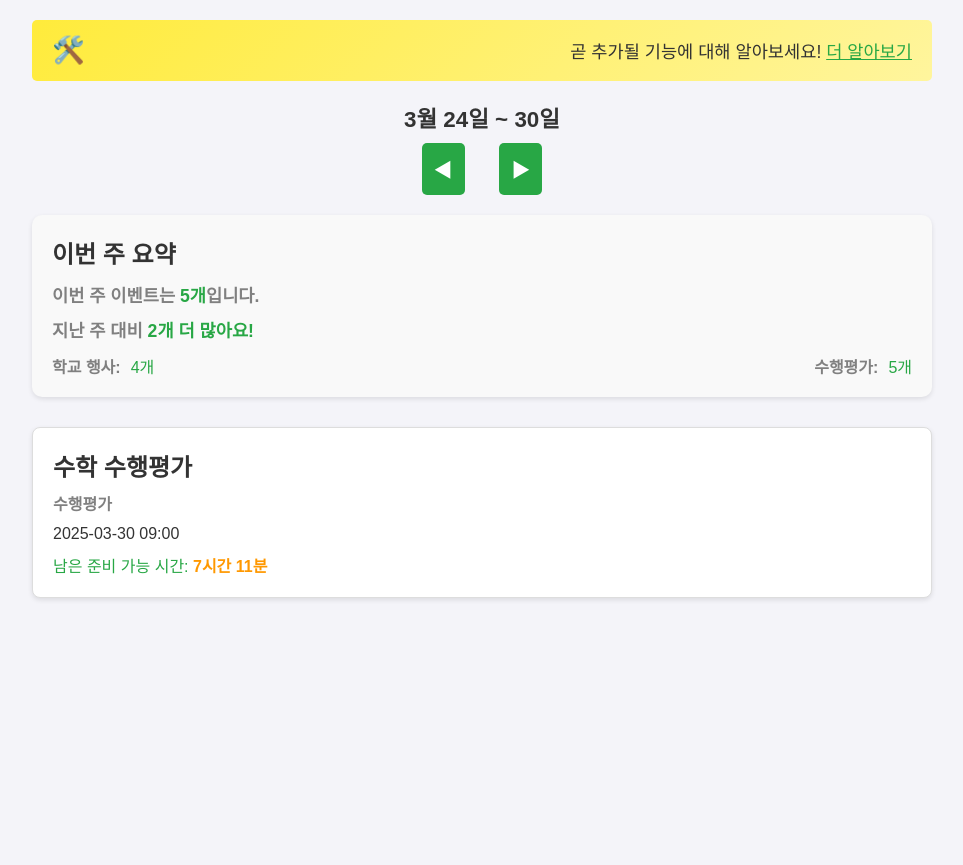
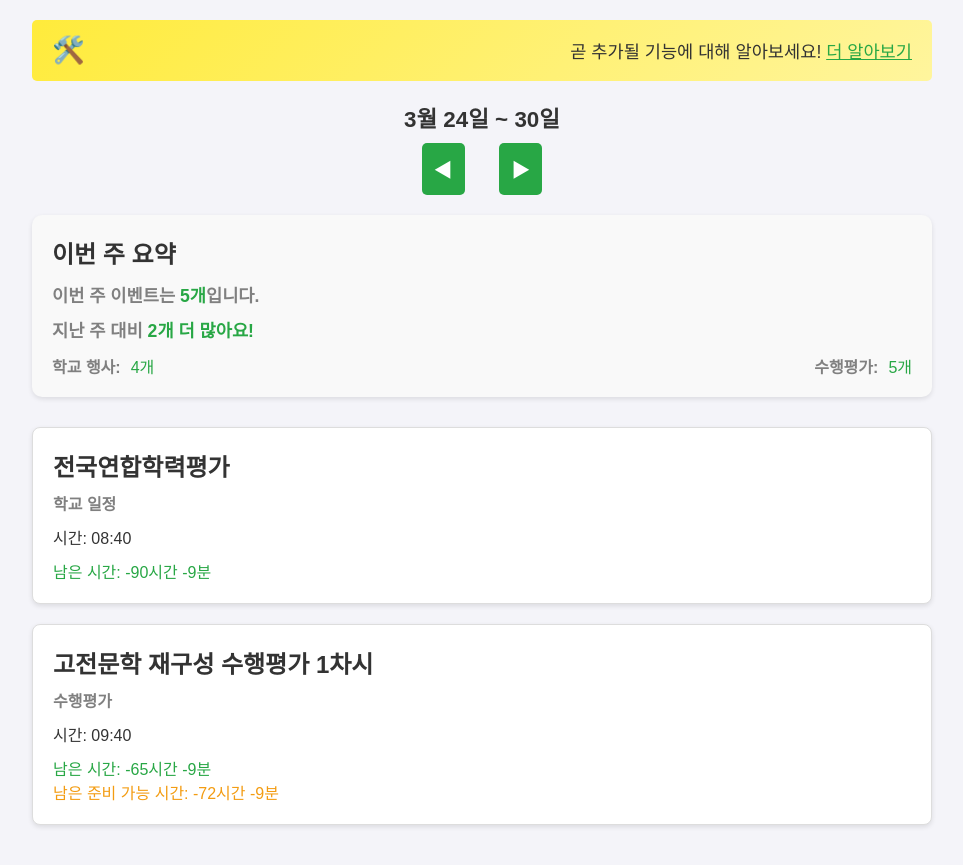
Before and after one commit to shyun8/schedule_beta, a plain HTML site: page index.html in a window 1280 px wide. Shown: the whole page, without its empty margins (158-1121 px from the left). Before the commit the page ends 800 px from the top, so only its background shows below. Drawn offline with Linux system fonts and the light colour scheme; a web font is replaced by a local one.

Commit message:
Update index.html

```diff
--- a/index.html
+++ b/index.html
@@ -23,7 +23,6 @@
             padding: 20px;
         }
 
-        /* Week Indicator and Navigation Arrows */
         .week-indicator {
             text-align: center;
             font-size: 1.4em;
@@ -52,7 +51,6 @@
             background-color: #218838; /* Darker green on hover */
         }
 
-        /* Overview Section (Category Summary) */
         .overview {
             background-color: #f9f9f9; /* Lighter color for the overview box */
             border-radius: 10px;
@@ -93,7 +91,6 @@
             color: #28a745; /* Green color for the counts */
         }
 
-        /* Week Event Number and Week Change Info */
         .week-info {
             font-size: 1.1em;
             color: #808080; /* Grey color */
@@ -107,7 +104,6 @@
             color: #28a745; /* Green color for the numbers */
         }
 
-        /* Event List Styles */
         .event-list {
             margin-top: 30px;
         }
@@ -134,24 +130,28 @@
         }
 
         .event-category {
-            font-size: 1em; /* Set to 1em as requested */
-            color: #808080; /* Grey color for categories */
-            font-weight: 600; /* Make it bolder */
+            font-size: 1em;
+            color: #808080;
+            font-weight: 600;
             margin-bottom: 10px;
         }
 
         .event-time {
-            font-size: 1em; /* Set to 1em as requested */
+            font-size: 1em;
             color: #333;
             margin-bottom: 10px;
         }
 
         .event-countdown {
-            font-size: 1em; /* Set to 1em as requested */
-            color: #28a745; /* Green color for countdown */
+            font-size: 1em;
+            color: #28a745;
         }
 
-        /* Yellow-White Banner Styles */
+        .event-preparation-time {
+            font-size: 1em;
+            color: #f39c12; /* Yellow color for preparation time */
+        }
+
         .info-banner {
             background: linear-gradient(135deg, #FFEB3B, #FFF59D); /* Yellow to White gradient */
             color: #333;
@@ -171,10 +171,9 @@
 
         .info-banner a {
             text-decoration: underline;
-            color: #28a745; /* Green color for the link */
+            color: #28a745;
         }
 
-        /* Modal Style */
         .modal {
             display: none;
             position: fixed;
@@ -208,7 +207,7 @@
         }
 
         .modal-content a {
-            color: #1e90ff; /* Blue color for the link */
+            color: #1e90ff;
             text-decoration: none;
         }
 
@@ -223,13 +222,6 @@
             top: 10px;
             right: 10px;
             color: #333;
-        }
-
-        /* Preparation Time */
-        .prep-time {
-            font-size: 1em;
-            color: #FF9800; /* Orange color for preparation time */
-            font-weight: bold;
         }
     </style>
 </head>
@@ -285,66 +277,120 @@
         </div>
 
         <!-- Event List -->
-        <div class="event-list">
-            <div class="event-item">
-                <div class="event-title">수학 수행평가</div>
-                <div class="event-category">수행평가</div>
-                <div class="event-time">2025-03-30 09:00</div>
-                <div class="event-countdown">
-                    남은 준비 가능 시간: <span class="prep-time" id="prep-time">10시간 30분</span>
-                </div>
-            </div>
+        <div class="event-list" id="event-list">
+            <!-- Events will be dynamically inserted here -->
         </div>
     </div>
 
     <script>
-        // School hours configuration
-        const schoolHours = {
-            monday: { start: 8 * 60 + 30, end: 16 * 60 + 30 },
-            tuesday: { start: 8 * 60 + 30, end: 16 * 60 + 30 },
-            wednesday: { start: 8 * 60 + 30, end: 15 * 60 + 30 },
-            thursday: { start: 8 * 60 + 30, end: 16 * 60 + 30 },
-            friday: { start: 8 * 60 + 30, end: 15 * 60 + 30 }
-        };
+        let eventIntervals = []; // Array to store intervals
 
-        // Get the current day of the week
-        const getDayOfWeek = () => new Date().getDay(); // 0 = Sunday, 1 = Monday, ..., 6 = Saturday
+        // Event data with real examples
+        const eventsData = [
+            {
+                week: "3월 24일 ~ 30일",
+                events: [
+                    { title: '전국연합학력평가', category: '학교 일정', time: '2025-03-26T08:40:00' },
+                    { title: '고전문학 재구성 수행평가 1차시', category: '수행평가', time: '2025-03-27T09:40:00' }
+                ]
+            },
+            {
+                week: "3월 31일 ~ 4월 6일",
+                events: [
+                    { title: '고전문학 재구성 수행평가 2차시', category: '수행평가', time: '2025-04-03T09:40:00' }
+                ]
+            },
+            {
+                week: "4월 7일 ~ 13일",
+                events: [
+                    { title: '고전문학 재구성 수행평가 3차시', category: '수행평가', time: '2025-04-10T09:40:00' }
+                ]
+            },
+            {
+                week: "4월 14일 ~ 20일",
+                events: [
+                    { title: '일본어 가나 쓰기 수행평가', category: '수행평가', time: '2025-04-14T11:40:00' },
+                    { title: '일본어 보고서 수행평가 1회차', category: '수행평가', time: '2025-04-17T11:40:00' }
+                ]
+            },
+            {
+                week: "4월 21일 ~ 27일",
+                events: [
+                    { title: '일본어 보고서 수행평가 2회차', category: '수행평가', time: '2025-04-24T11:40:00' }
+                ]
+            }
+        ];
 
-        // Function to calculate available preparation time
-        const calculateAvailablePreparationTime = (eventTime) => {
-            const now = new Date();
+        // Function to format time
+        function formatTime(date) {
+            const hours = date.getHours().toString().padStart(2, '0');
+            const minutes = date.getMinutes().toString().padStart(2, '0');
+            return `${hours}:${minutes}`;
+        }
+
+        // Function to get the remaining time and preparation time
+        function calculateRemainingTime(eventTime, category) {
             const eventDate = new Date(eventTime);
-            const remainingTimeMs = eventDate - now;
-            const remainingTimeMinutes = Math.floor(remainingTimeMs / (1000 * 60)); // Convert to minutes
+            const currentDate = new Date();
+            const remainingMilliseconds = eventDate - currentDate;
+            const remainingMinutes = Math.floor(remainingMilliseconds / (1000 * 60));
+            const remainingHours = Math.floor(remainingMinutes / 60);
+            const remainingTime = `${remainingHours}시간 ${remainingMinutes % 60}분`;
 
-            let schoolTime = 0;
-            const currentDay = getDayOfWeek();
+            let preparationTime = 0;
 
-            // Loop through remaining time and subtract school hours
-            let totalMinutesAvailable = remainingTimeMinutes;
-
-            for (let day = currentDay; day <= 6; day++) {
-                if (schoolHours[day]) {
-                    const schoolStart = schoolHours[day].start;
-                    const schoolEnd = schoolHours[day].end;
-                    const startOfDay = 8 * 60 + 30; // School starts at 08:30
-                    const endOfDay = 16 * 60 + 30; // School ends at 16:30 (Mon, Tues, Thurs) or 15:30 (Wed, Fri)
-
-                    if (remainingTimeMinutes > schoolEnd) {
-                        totalMinutesAvailable -= (schoolEnd - schoolStart); // Subtracting school time
-                    }
-                }
+            // Determine if event is in "수행평가" category and if less than 24 hours remaining
+            if (remainingMilliseconds < 24 * 60 * 60 * 1000 && category === '수행평가') {
+                const schoolTime = calculateSchoolTime(eventDate);
+                preparationTime = remainingMilliseconds - schoolTime;
+                preparationTime = `${Math.floor(preparationTime / (1000 * 60 * 60))}시간 ${Math.floor((preparationTime % (1000 * 60 * 60)) / (1000 * 60))}분`;
             }
 
-            const hours = Math.floor(totalMinutesAvailable / 60);
-            const minutes = totalMinutesAvailable % 60;
+            return { remainingTime, preparationTime };
+        }
 
-            return `${hours}시간 ${minutes}분`;
-        };
+        // Function to calculate the school time during the event
+        function calculateSchoolTime(eventDate) {
+            const dayOfWeek = eventDate.getDay();  // 0: Sunday, 1: Monday, etc.
+            const schoolStartTime = {
+                1: { start: '08:30', end: '16:30' },
+                2: { start: '08:30', end: '16:30' },
+                3: { start: '08:30', end: '16:30' },
+                4: { start: '08:30', end: '15:30' },
+                5: { start: '08:30', end: '15:30' }
+            };
 
-        // Example usage to show remaining preparation time
-        const eventTime = "2025-03-30T09:00:00"; // Example event time
-        document.getElementById("prep-time").innerText = calculateAvailablePreparationTime(eventTime);
+            const startTime = new Date(`2025-03-01T${schoolStartTime[dayOfWeek].start}:00`);
+            const endTime = new Date(`2025-03-01T${schoolStartTime[dayOfWeek].end}:00`);
+
+            return endTime - startTime; // Returns the duration of school time in milliseconds
+        }
+
+        // Function to display events with remaining and preparation time
+        function displayEvents(events) {
+            const eventList = document.getElementById("event-list");
+            eventList.innerHTML = '';
+
+            events.forEach(event => {
+                const { remainingTime, preparationTime } = calculateRemainingTime(event.time, event.category);
+
+                const eventItem = document.createElement('div');
+                eventItem.classList.add('event-item');
+
+                eventItem.innerHTML = `
+                    <div class="event-title">${event.title}</div>
+                    <div class="event-category">${event.category}</div>
+                    <div class="event-time">시간: ${formatTime(new Date(event.time))}</div>
+                    <div class="event-countdown">남은 시간: ${remainingTime}</div>
+                    ${preparationTime ? `<div class="event-preparation-time">남은 준비 가능 시간: ${preparationTime}</div>` : ''}
+                `;
+
+                eventList.appendChild(eventItem);
+            });
+        }
+
+        // Initialize event display
+        displayEvents(eventsData[0].events);
     </script>
 </body>
 </html>
```
